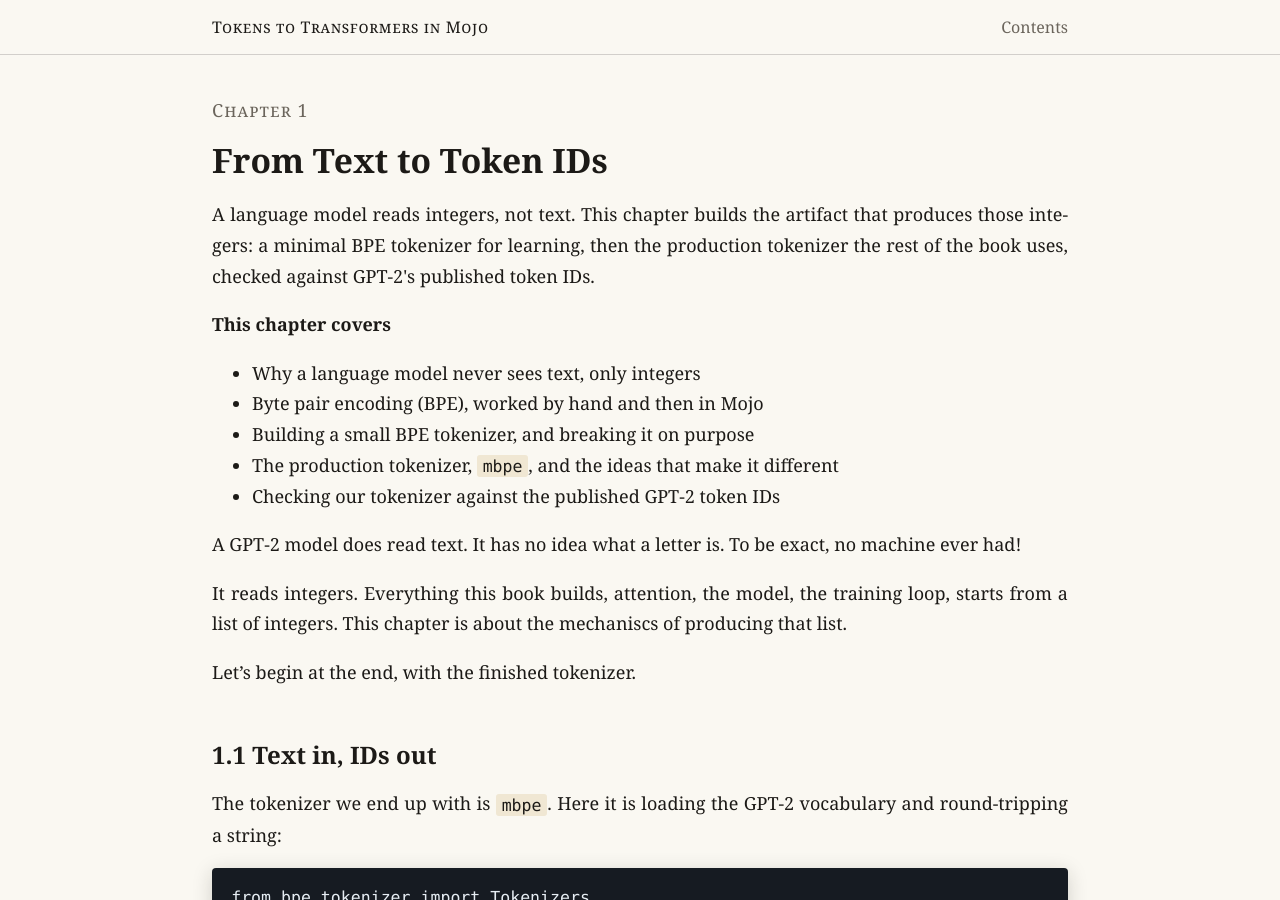
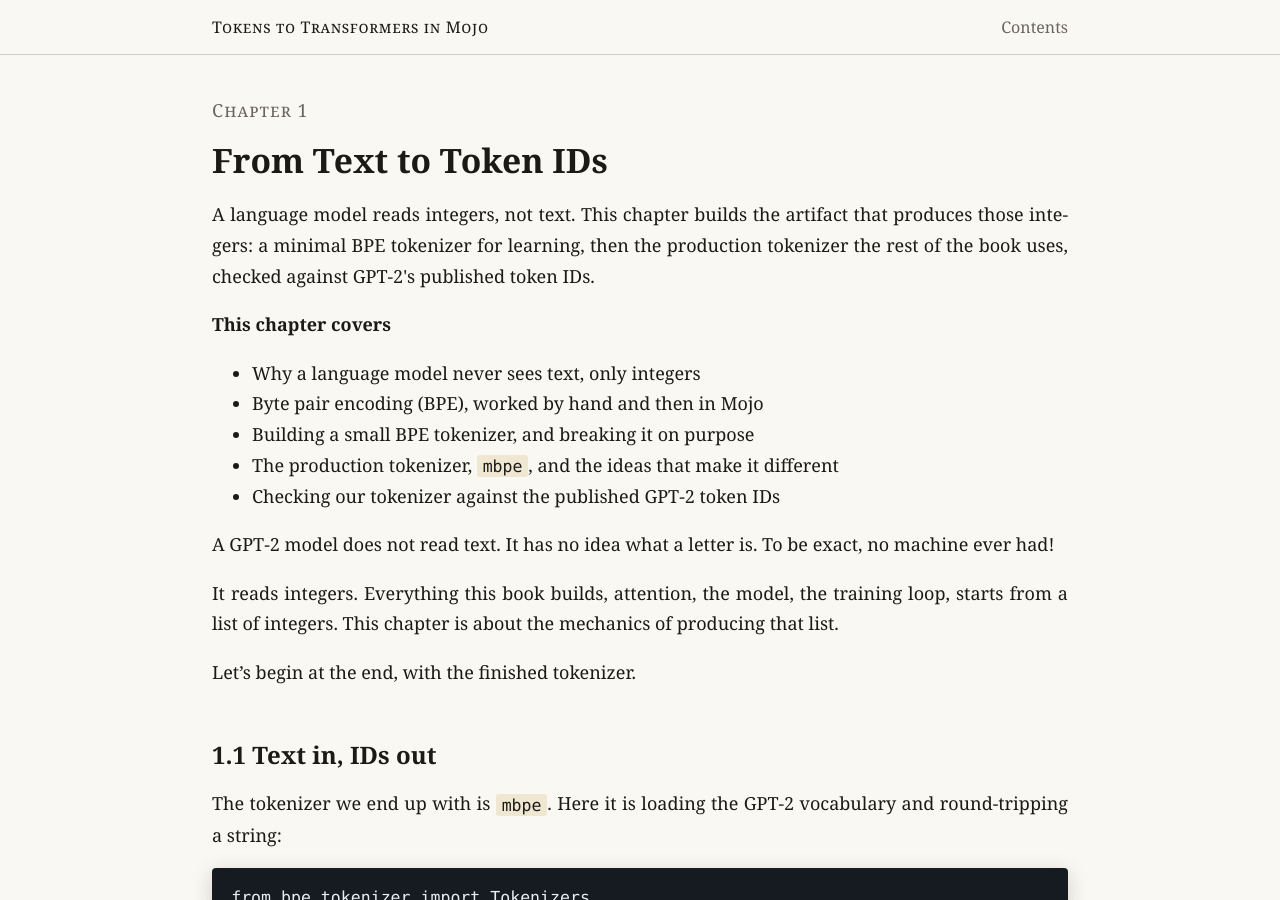
Before and after one commit to ratulb/tokens-to-transformers, a Jekyll site: the page built from _chapters/ch01.md, in a window 1280 px wide and 900 px high. Built offline with Jekyll 4.4.1, drawn with Linux system fonts in a browser that asks for light colours.

Commit message:
Fix grammar issues in chapter 1
Corrected grammatical errors in the text.

```diff
--- a/_chapters/ch01.md
+++ b/_chapters/ch01.md
@@ -17,9 +17,9 @@ description: >
 - The production tokenizer, `mbpe`, and the ideas that make it different
 - Checking our tokenizer against the published GPT-2 token IDs
 
-A GPT-2 model does read text. It has no idea what a letter is. To be exact, no machine ever had!
+A GPT-2 model does not read text. It has no idea what a letter is. To be exact, no machine ever had!
 
-It reads integers. Everything this book builds, attention, the model, the training loop, starts from a list of integers. This chapter is about the mechaniscs of producing that list.
+It reads integers. Everything this book builds, attention, the model, the training loop, starts from a list of integers. This chapter is about the mechanics of producing that list.
 
 Let's begin at the end, with the finished tokenizer.
 
```
